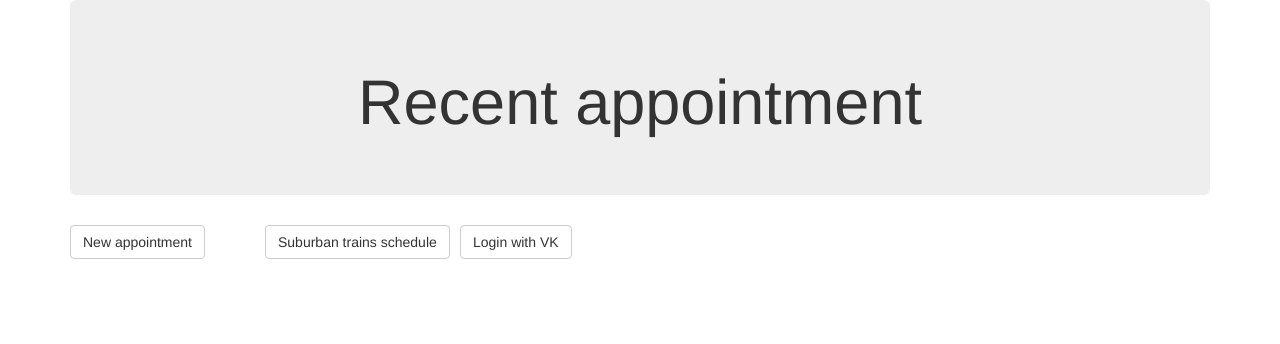
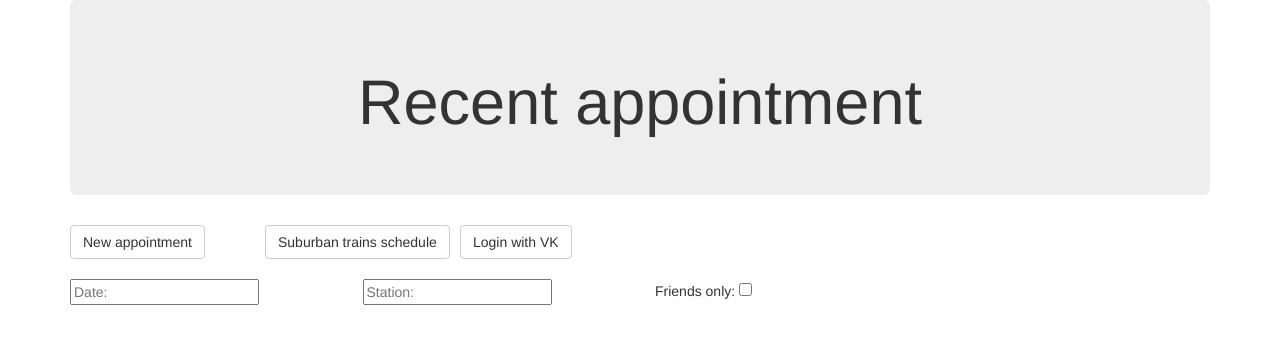
Before and after one commit to DimaWittmann/commute-together, a Django app: page /meeting/ in a window 1280 px wide. Shown: the top 344 px of the page. Run offline with Django 3.2, Linux system fonts and the light colour scheme; data that the repository does not hold is empty; some libraries are stand-ins or nearby versions.

Commit message:
add filters(date, departmant_station, friends)  to home board

```diff
--- a/commute_together/commute_together/forms.py
+++ b/commute_together/commute_together/forms.py
@@ -7,6 +7,10 @@ class MeetingForm(forms.models.ModelForm):
 	class Meta:
 		model = MeetingModel
 		fields = ['name', 'date', 'desc', 'place']
+
+	def save(self, user):
+		self.instance.user = user
+		return super().save()
 
 
 class CommentForm(forms.models.ModelForm):
--- a/commute_together/commute_together/models.py
+++ b/commute_together/commute_together/models.py
@@ -1,9 +1,11 @@
 from django.db import models
 from django.core.urlresolvers import reverse
 from django.contrib.auth.models import User
+from django.utils.timezone import localtime
 
 # Create your models here.
 class MeetingModel(models.Model):
+	user = models.ForeignKey(User)
 	name = models.CharField(max_length=255)
 	date = models.DateTimeField()
 	desc = models.TextField()
@@ -12,8 +14,23 @@ class MeetingModel(models.Model):
 	def get_absolute_url(self):
 		return reverse('meeting', args=[self.id])
 
+	def serialize(self):
+		result = {}
+		result['author_id'] = self.user.id
+		result['author_first_name'] = self.user.first_name
+		result['author_last_name'] = self.user.last_name
+		result['author_photo'] = self.user.vkuser.photo
+		result['id'] = self.id
+		result['title'] = self.name
+		result['date'] = localtime(self.date).strftime('%d-%m-%Y %H:%M')
+		result['desc'] = self.desc
+		result['place'] = self.place
+		return result
+
 	class Meta:
 		ordering = ('date', )
+
+
 
 
 class StationModel(models.Model):
--- a/commute_together/commute_together/settings.py
+++ b/commute_together/commute_together/settings.py
@@ -30,6 +30,9 @@ VK_APP_ID = '4971550'
 VKONTAKTE_APP_ID = VK_APP_ID
 VK_API_SECRET = 'YNij1ROamWaRwB06C99P'
 VKONTAKTE_APP_SECRET = VK_API_SECRET
+
+LOGIN_URL = ('http://oauth.vk.com/authorize?client_id=%s&scope=email,offline&'
+    'redirect_uri=http://dimawittmann.pythonanywhere.com/meeting/vklogin&response_type=code&v=5.34') % (VK_APP_ID, )
 # Application definition
 
 INSTALLED_APPS = (
--- a/commute_together/commute_together/templates/base.html
+++ b/commute_together/commute_together/templates/base.html
@@ -7,7 +7,8 @@
 	<link rel="stylesheet" type="text/css" href="{% static 'jquery.datetimepicker.css' %}"/>
 	<link rel="stylesheet" href="http://maxcdn.bootstrapcdn.com/bootstrap/3.3.4/css/bootstrap.min.css">
 	<link rel="stylesheet" type="text/css" href="{% static 'style.css' %}"/>
-	<script src="http://vk.com/js/api/openapi.js"; type="text/javascript" charset="windows-1251"></script>
+	<script src="http://vk.com/js/api/openapi.js" type="text/javascript" charset="windows-1251"></script>
+	<script src="http://vkontakte.ru/js/api/openapi.js" type="text/javascript" charset="windows-1251"></script>
 </head>
 <body>
 	{% if messages %}
--- a/commute_together/commute_together/templates/home.html
+++ b/commute_together/commute_together/templates/home.html
@@ -8,27 +8,105 @@
 	</div>
 	<div class="row">
 		<div class="col-md-2">
-			<a href="/meeting/new/"class="btn btn-default" type="submit">New appointment </a>
+			<a href="{% url 'new_meeting' %}"class="btn btn-default" type="submit">New appointment </a>
 		</div>
+
 		<div class="col-md-2">
-			<a href="/meeting/schedule/" class="btn btn-default" type="submit">Suburban trains schedule</a>
+			<a href="{%url 'schedule' %}" class="btn btn-default" type="submit">Suburban trains schedule</a>
 		</div>
+
+		{% if not logged_in %}
 		<div class="col-md-2">
-			<a href="http://oauth.vk.com/authorize?client_id={{client_id}}&scope=email,offline&redirect_uri=http://dimawittmann.pythonanywhere.com/meeting/vklogin&response_type=code&v=5.34" class="btn btn-default" class="btn btn-info" title="Login with VK">Login with VK</a>
+			<a href="{{login_url}}" class="btn btn-default" class="btn btn-info" title="Login with VK">Login with VK</a>
 		</div>
+		{% endif %}
 	</div>
 	</br>
+	<div class="row">
+		<div class="col-md-3">
+			<input id="id_date" type="text" placeholder="Date:"/>
+		</div>
 
-	{% for item in appointments %}
-	<div class="row">
-		<div class="col-md-offset-1 col-md-5 well">
-			<a href="/meeting/{{item.id}}">{{item.name}}</a>
+		<div class="col-md-3">
+			<input id="from_station" type="text" placeholder="Station:"/>
 		</div>
-		<div class="col-md-offset-1 col-md-2 well">
-			{{item.date}}
+
+		<div class="col-md-3">
+			<p>Friends only: <input id="friend_only_check" type="checkbox"/></p>
 		</div>
+
 	</div>
+	<br>
+	<div id="board"></div>
 
-	{% endfor %}
 </div>
 {% endblock %}
+
+{% block script %}
+<script>
+	$(document).ready(function() {
+
+		$("#from_station").autocomplete({
+			serviceUrl: '{% url "station_name_hints" %}',
+			width: 150,
+			onSelect: function(data, value){}
+
+		});
+
+		$('#id_date').datetimepicker({
+			format: 'd-m-Y H:i'
+		});
+
+		$('#id_date,#from_station').on('focusout', function(event){
+			load_board();
+		});
+		$('#friend_only_check').on('change', function(event){
+			load_board();
+		});
+
+	});
+
+	var load_board = function () {
+		url = "{% url 'get_meetings' %}"
+		url += "?"
+
+		if ($("#from_station").val() !== ''){
+			url += "from_station=" + $("#from_station").val();
+		}
+
+		if ($('#id_date').val() !== ''){
+			url += "&date=" + $("#id_date").val();
+		}
+
+		if($('#friend_only_check')[0].checked) {
+			url += "&friends=1";
+		}
+
+		$.getJSON(url, function(data){
+			$('#board').html('');
+			$.each(data, function(index){
+				var div_row = $('<div class="row"></div>');
+
+				var div_title = $('<div class="col-md-offset-1 col-md-5 well"></div>');
+
+				url = "/meeting/" + data[index].id;
+				var a_title = $('<a></a>');
+				a_title.attr('href', url);
+				a_title.html(data[index].title);
+				div_title.append(a_title);
+
+				var div_date = $('<div class="col-md-offset-1 col-md-2 well"></div>');
+				div_date.html(data[index].date);
+
+				div_row.append(div_title);
+				div_row.append(div_date);
+
+				$('#board').append(div_row);
+			});
+		});
+
+	};
+
+</script>
+
+{% endblock %}
--- a/commute_together/commute_together/templates/schedule.html
+++ b/commute_together/commute_together/templates/schedule.html
@@ -40,7 +40,7 @@
 		var f = $("#id_from").val();
 		var t = $("#id_to").val();
 
-		url = '/meeting/api/get_schedule/?from=' + f + '&to=' + t;
+		url = '{% url "get_schedule" %}'+'?from=' + f + '&to=' + t;
 
 		$.getJSON(url, function(data){
 			$('tbody').html('');
@@ -59,7 +59,7 @@
 
 				col = $("<td></td>");
 
-				var url ="/meeting/new/";
+				var url ="{% url 'new_meeting' %}";
 				url += "?place=" + data.threads[index].from.title;
 				url += "&date=" + data.threads[index].departure;
 				url += "&name=" + data.threads[index].thread.title + " by " + data.threads[index].thread.transport_type
--- a/commute_together/commute_together/urls.py
+++ b/commute_together/commute_together/urls.py
@@ -14,7 +14,8 @@ urlpatterns = patterns('',
 	url(r'^meeting/vklogin/$', 'commute_together.views.vklogin', name='vklogin'),
 
 
-    url(r'^meeting/api/station_name_hints/', 'commute_together.views.station_name_hints'),
-    url(r'^meeting/api/get_schedule/', 'commute_together.views.get_schedule'),
-    url(r'^meeting/api/add_comment/$', 'commute_together.views.add_comment')
+    url(r'^meeting/api/station_name_hints/', 'commute_together.views.station_name_hints_JSON', name='station_name_hints'),
+    url(r'^meeting/api/get_schedule/', 'commute_together.views.get_schedule_JSON', name="get_schedule"),
+    url(r'^meeting/api/add_comment/$', 'commute_together.views.add_comment'),
+    url(r'^meeting/board/', 'commute_together.views.get_board_JSON', name="get_meetings"),
 )
--- a/commute_together/commute_together/utils.py
+++ b/commute_together/commute_together/utils.py
@@ -2,7 +2,7 @@ import json
 from urllib import request, parse
 
 
-from commute_together.models import StationModel
+from commute_together.models import StationModel, User
 
 RASP_KEY = '396585a1-6eef-41c8-b63c-2ad283b1c38f'
 
@@ -104,3 +104,15 @@ def load_stations_to_db():
 	for stop in stations['stops']:
 		station = StationModel(name=stop['station']['title'], code=stop['station']['code'])
 		station.save()
+
+
+def get_users_vkfriends(user_id):
+
+	params ={
+		'user_id': User.objects.get(id=user_id).vkuser.vkuser_id,
+	}
+
+	url = 'https://api.vk.com/method/users.get'
+
+	response = get_json(url, params)['response']['items']
+	return response
--- a/commute_together/commute_together/views.py
+++ b/commute_together/commute_together/views.py
@@ -8,30 +8,34 @@ from django.http import JsonResponse
 from django.utils.timezone import localtime
 from django.contrib import messages
 from django.contrib.auth import authenticate
+from django.core.paginator import Paginator
+from django.contrib.auth.models import User
 
 from commute_together.forms import MeetingForm, CommentForm
 from commute_together.models import MeetingModel, StationModel, CommentModel
-from commute_together.settings import VK_APP_ID, VK_API_SECRET
+from commute_together.settings import VK_APP_ID, VK_API_SECRET, LOGIN_URL
 import commute_together.utils as utils
 
 
 
 # Create your views here.
 
-
-
 def home(request):
 	form = MeetingForm()
 	appointments = MeetingModel.objects.order_by('date').all().reverse()
-	return render(request, 'home.html', {'appointments': appointments, 'client_id': VK_APP_ID})
+	return render(request, 'home.html', {'appointments': appointments, 'login_url': LOGIN_URL, 'logged_in': 'user_id' in request.session})
 
 
 def new_meeting(request):
 
+	if 'user_id' not in request.session:
+		return redirect(LOGIN_URL)
+
 	if request.method == 'POST':
 		form = MeetingForm(request.POST)
 		if form.is_valid():
-			new_meeting = form.save()
+			user = User.objects.get(id=request.session['user_id'])
+			new_meeting = form.save(user)
 			return redirect(new_meeting)
 
 	elif request.method == 'GET':
@@ -87,7 +91,8 @@ def meeting(request, meeting_id):
 def schedule(request):
 	return render(request, 'schedule.html')
 
-def get_schedule(request):
+
+def get_schedule_JSON(request):
 
 	if request.method == 'GET':
 		from_station = request.GET.get('from')
@@ -98,8 +103,7 @@ def get_schedule(request):
 	return JsonResponse(board, safe=False)
 
 
-
-def station_name_hints(request):
+def station_name_hints_JSON(request):
 	if request.method == 'GET':
 		value = request.GET['query']
 
@@ -124,6 +128,36 @@ def add_comment(request):
 		response = {}
 		response['author_name'] = author_name
 		response['comment'] = comment
-		response['date'] = localtime(comm.timestamp).strftime('%B %d, %Y %I:%M %p')
+		response['date'] = localtime(comm.timestamp).strftime('%Y-%m-%d %H:%M')
 
 		return JsonResponse(response, safe=False)
+
+
+def get_board_JSON(request):
+	if request.method == 'GET':
+		date = request.GET.get('date', None)
+		station = request.GET.get('from_station', '')
+		only_friends = request.GET.get('friends', None) #1 0
+		page = request.GET.get('page', 1)
+
+		print(date)
+
+		qs = MeetingModel.objects
+
+		if date:
+			date = datetime.strptime(date, '%d-%m-%Y %H:%M')
+			qs = qs.filter(date__gte=date)
+		else:
+			qs = qs.filter(date__gte=datetime.now())
+
+		if station:
+			qs = qs.filter(place=station)
+
+		if only_friends:
+			friends = utils.get_user_friends(user_id)
+			qs.filter(user__vkuser__vkuser_id__in=friends)
+
+		records = qs.all()
+		p = Paginator(records, 20)
+
+		return JsonResponse(list(map(lambda x: x.serialize(), p.page(page).object_list)), safe=False)
```
Also changed, not shown: commute_together/commute_together/admin.py (added, +7 -0 lines), commute_together/commute_together/templates/meeting.html (+3 -33 lines), commute_together/commute_together/templates/new_meeting.html (+5 -7 lines), commute_together/commute_together/migrations/0010_meetingmodel_user.py (added).
